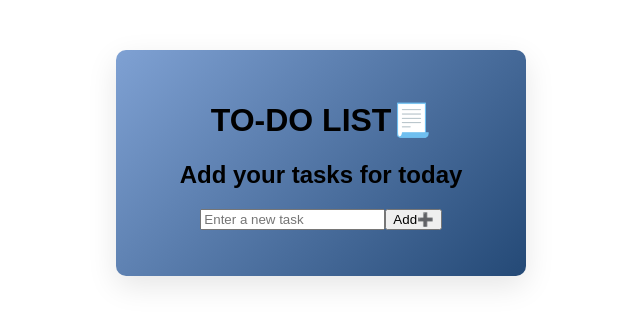
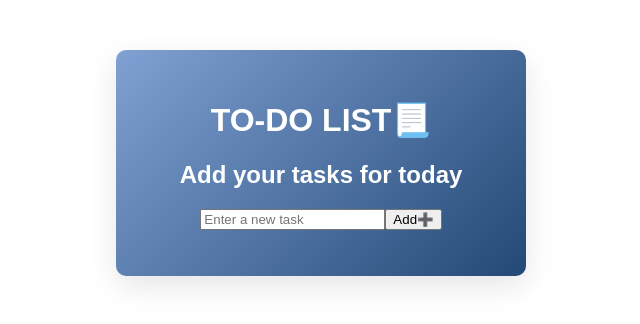
Before and after one commit to M-Saleh-N/to-do-list, a React (Create React App) app: page / in a window 1280 px wide. Shown: the top 324 px of the page, without its empty margins (319-959 px from the left). Built offline with nearby package versions, Linux system fonts and the light colour scheme.

Commit message:
styled the texts

```diff
--- a/src/styles/todo.css
+++ b/src/styles/todo.css
@@ -8,3 +8,9 @@
     box-shadow: 0 10px 30px rgba(0, 0, 0, 0.1);
     animation: fadeIn 1s ease-out;
   }
+
+  h1, h2 {
+    text-align: center;
+    color: #fff;
+    font-family: 'Arial', sans-serif;
+  }
```
